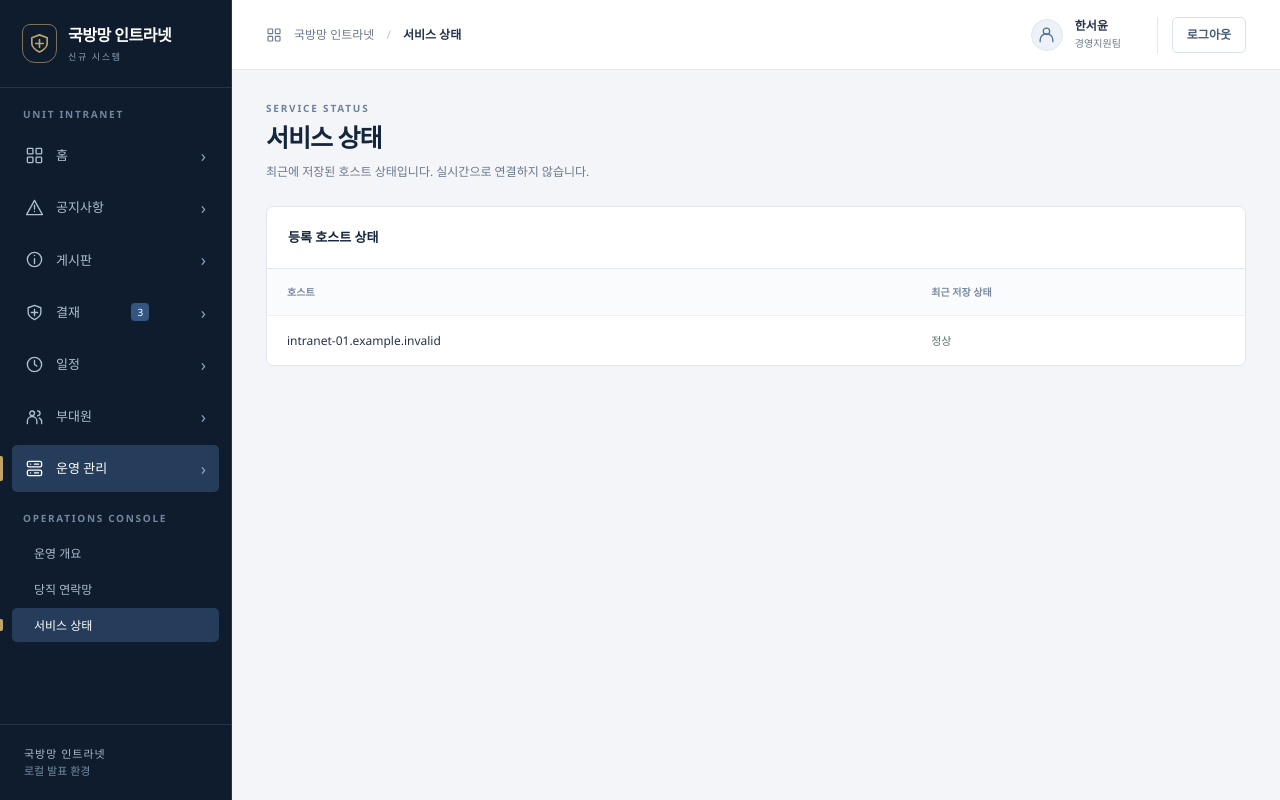
After one commit to cghsuw256/opswatch, a Django app: page /support/ in a window 1280 px wide. The commit adds this page. Run offline with Django 5.2, Linux system fonts and the light colour scheme; a user stored in the database is signed in; data comes from the database, SQL or seed files in the repository.

Commit message:
Restore demo records and operations navigation
- Recover historical intranet examples without importing credentials.
- Group host diagnostics under Operations and keep both status pages read-only.

```diff
--- a/config/patched_urls.py
+++ b/config/patched_urls.py
@@ -1,5 +1,6 @@
 from django.urls import include, path
 
+from operations.overview import dashboard, service_status
 from patched_portal import views
 
 urlpatterns = [
@@ -7,5 +8,7 @@ urlpatterns = [
     path("staff/", views.staff, name="staff"),
     path("login/", views.sign_in, name="login"),
     path("logout/", views.sign_out, name="logout"),
+    path("dashboard/", dashboard, name="dashboard"),
+    path("support/", service_status, name="support"),
     path("admin/diagnostics/", views.diagnostics, name="diagnostics"),
 ]
--- /dev/null
+++ b/operations/overview.py
@@ -0,0 +1,20 @@
+from django.contrib.auth.decorators import login_required
+from django.shortcuts import render
+from django.views.decorators.http import require_GET
+
+from .models import Inspection, Server
+
+
+@login_required
+@require_GET
+def dashboard(request):
+    return render(request, "inventory/dashboard.html", {
+        "servers": Server.objects.all(),
+        "inspections": Inspection.objects.select_related("server")[:12],
+    })
+
+
+@login_required
+@require_GET
+def service_status(request):
+    return render(request, "inventory/service_status.html", {"servers": Server.objects.only("hostname", "status")})
--- a/operations/templates/inventory/base.html
+++ b/operations/templates/inventory/base.html
@@ -19,6 +19,7 @@
       <symbol id="i-terminal" viewBox="0 0 24 24"><rect x="3" y="4" width="18" height="16" rx="2"/><path d="m7 9 3 3-3 3M13 15h4"/></symbol>
       <symbol id="i-alert" viewBox="0 0 24 24"><path d="m12 3 10 18H2Z"/><path d="M12 9v5M12 17h.01"/></symbol>
       <symbol id="i-clock" viewBox="0 0 24 24"><circle cx="12" cy="12" r="9"/><path d="M12 7v5l3 2"/></symbol>
+      <symbol id="i-server" viewBox="0 0 24 24"><rect x="3" y="3" width="18" height="7" rx="2"/><rect x="3" y="14" width="18" height="7" rx="2"/><path d="M7 6.5h.01M7 17.5h.01M12 6.5h5M12 17.5h5"/></symbol>
       <symbol id="i-arrow" viewBox="0 0 24 24"><path d="M4 12h16m-6-6 6 6-6 6"/></symbol>
       <symbol id="i-user" viewBox="0 0 24 24"><circle cx="12" cy="8" r="4"/><path d="M4 21v-2a8 8 0 0 1 16 0v2"/></symbol>
       <symbol id="i-info" viewBox="0 0 24 24"><circle cx="12" cy="12" r="9"/><path d="M12 11v6M12 7h.01"/></symbol>
@@ -39,11 +40,23 @@
       <a class="{% if '/approvals/' in request.path %}active{% endif %}" {% if '/approvals/' in request.path %}aria-current="page"{% endif %} href="{% url 'intranet:approvals' %}"><svg class="icon" aria-hidden="true"><use href="#i-shield"/></svg>결재{% if pending_approval_count %}<span class="shell-count">{{ pending_approval_count }}</span>{% endif %}<span class="nav-arrow" aria-hidden="true">›</span></a>
       <a class="{% if '/calendar/' in request.path %}active{% endif %}" {% if '/calendar/' in request.path %}aria-current="page"{% endif %} href="{% url 'intranet:calendar' %}"><svg class="icon" aria-hidden="true"><use href="#i-clock"/></svg>일정<span class="nav-arrow" aria-hidden="true">›</span></a>
       <a class="{% if '/people/' in request.path %}active{% endif %}" {% if '/people/' in request.path %}aria-current="page"{% endif %} href="{% url 'intranet:people' %}"><svg class="icon" aria-hidden="true"><use href="#i-users"/></svg>부대원<span class="nav-arrow" aria-hidden="true">›</span></a>
-      <a class="{% if request.path == '/staff/' %}active{% endif %}" {% if request.path == '/staff/' %}aria-current="page"{% endif %} href="{% url 'staff' %}"><svg class="icon" aria-hidden="true"><use href="#i-users"/></svg>당직 연락망<span class="nav-arrow" aria-hidden="true">›</span></a>
+      {% with route=request.resolver_match.url_name %}
+      <a href="{% url 'dashboard' %}" {% if route == 'dashboard' or route == 'staff' or route == 'support' or route == 'diagnostics' %}class="active" aria-current="location"{% endif %}><svg class="icon" aria-hidden="true"><use href="#i-server"/></svg>운영 관리<span class="nav-arrow" aria-hidden="true">›</span></a>
+      {% endwith %}
+    </nav>
+    {% with route=request.resolver_match.url_name %}
+    {% if route == 'dashboard' or route == 'staff' or route == 'support' or route == 'diagnostics' %}
+    <p class="nav-section">OPERATIONS CONSOLE</p>
+    <nav class="shell-secondary" aria-label="운영 관리 세부 메뉴">
+      <a href="{% url 'dashboard' %}" {% if route == 'dashboard' %}class="active" aria-current="page"{% endif %}>운영 개요</a>
+      <a href="{% url 'staff' %}" {% if route == 'staff' %}class="active" aria-current="page"{% endif %}>당직 연락망</a>
+      <a href="{% url 'support' %}" {% if route == 'support' %}class="active" aria-current="page"{% endif %}>서비스 상태</a>
       {% if perms.inventory.run_diagnostics %}
-      <a class="{% if request.path == '/admin/diagnostics/' %}active{% endif %}" {% if request.path == '/admin/diagnostics/' %}aria-current="page"{% endif %} href="{% url 'diagnostics' %}"><svg class="icon" aria-hidden="true"><use href="#i-terminal"/></svg>호스트 진단<span class="nav-arrow" aria-hidden="true">›</span></a>
+      <a href="{% url 'diagnostics' %}" {% if route == 'diagnostics' %}class="active" aria-current="page"{% endif %}>호스트 진단</a>
       {% endif %}
     </nav>
+    {% endif %}
+    {% endwith %}
     {% else %}
     <p class="nav-section">국방망 인트라넷</p>
     <nav aria-label="공개 메뉴">
--- /dev/null
+++ b/operations/templates/inventory/service_status.html
@@ -0,0 +1,24 @@
+{% extends "inventory/base.html" %}
+{% block title %}서비스 상태 · 국방망 인트라넷{% endblock %}
+{% block page_name %}서비스 상태{% endblock %}
+{% block content %}
+<header class="module-head">
+  <div><p class="kicker">Service Status</p><h1>서비스 상태</h1>
+    <p class="module-description">최근에 저장된 호스트 상태입니다. 실시간으로 연결하지 않습니다.</p></div>
+</header>
+<section class="card module">
+  <header><h2>등록 호스트 상태</h2></header>
+  <div class="table-scroll">
+    <table class="data">
+      <thead><tr><th scope="col">호스트</th><th scope="col">최근 저장 상태</th></tr></thead>
+      <tbody>
+      {% for server in servers %}
+        <tr><td>{{ server.hostname }}</td><td><span class="status-label {{ server.status }}">{{ server.get_status_display }}</span></td></tr>
+      {% empty %}
+        <tr><td colspan="2">등록된 호스트가 없습니다.</td></tr>
+      {% endfor %}
+      </tbody>
+    </table>
+  </div>
+</section>
+{% endblock %}
--- a/operations/urls.py
+++ b/operations/urls.py
@@ -1,11 +1,14 @@
 from django.urls import path
 
 from operations import views
+from operations.overview import dashboard, service_status
 
 urlpatterns = [
     path("staff/", views.staff, name="staff"),
     path("login/", views.login_view, name="login"),
     path("logout/", views.logout_view, name="logout"),
+    path("dashboard/", dashboard, name="dashboard"),
+    path("support/", service_status, name="support"),
     path("admin/setting", views.demo_token_settings, name="demo_token_settings"),
     path("admin/diagnostics/", views.diagnostics_page, name="diagnostics"),
 ]
--- a/patched_portal/management/commands/create_operator.py
+++ b/patched_portal/management/commands/create_operator.py
@@ -7,6 +7,7 @@ from django.core.management.base import BaseCommand, CommandError
 from django.db import transaction
 
 from patched_portal.ranks import RANKS
+from unit_portal.demo import seed_demo_inbox
 from unit_portal.profiles import get_profile
 
 
@@ -43,6 +44,7 @@ class Command(BaseCommand):
             except ValidationError as error:
                 raise CommandError(" ".join(error.messages)) from error
             profile.save(update_fields=["name", "title", "role"])
+            seed_demo_inbox(user)
             if diagnostics:
                 user.user_permissions.add(Permission.objects.get(
                     content_type__app_label="inventory", content_type__model="server",
--- a/unit_portal/static/intranet/shell.css
+++ b/unit_portal/static/intranet/shell.css
@@ -2,11 +2,15 @@
 .shell-skip:focus { transform: none; }
 .mast { overflow-y: auto; }
 .mast .nav-section { margin-top: 18px; }
+.mast .shell-secondary { gap: 2px; padding-bottom: 16px; }
+.mast .shell-secondary a { min-height: 34px; padding: 6px 13px 6px 22px; font-size: 12px; }
 .shell-count { margin-left: auto; padding: 1px 6px; border-radius: 4px; background: #365682; color: #fff; font-size: 10px; }
 .shell-profile { color: var(--ink); }
 .shell-profile:hover strong { color: var(--accent); }
 .shell-mobile-profile { display: none; }
 @media (max-width: 700px) {
   .mast { overflow-y: visible; }
+  .mast .shell-secondary { flex-wrap: wrap; padding: 0 12px 12px; }
+  .mast .shell-secondary a { min-height: 30px; padding: 6px 10px; font-size: 11px; }
   .shell-mobile-profile { display: inline; font-size: 11px; white-space: nowrap; }
 }
--- a/unit_portal/views.py
+++ b/unit_portal/views.py
@@ -120,7 +120,7 @@ def board(request):
         posts = posts.filter(category=category)
     if term:
         posts = posts.filter(Q(title__icontains=term) | Q(body__icontains=term))
-    page = Paginator(posts, 10).get_page(request.GET.get("page"))
+    page = Paginator(posts.order_by("-created", "-pk"), 10).get_page(request.GET.get("page"))
     return _render(request, "board", {"posts": page.object_list, "page_obj": page, "q": term, "category": category, "categories": CATEGORIES, "query_string": urlencode({"cat": category, "q": term})})
 
 
```
Also changed, not shown: operations/management/commands/seed_lab.py (+34 -3 lines), operations/templates/inventory/dashboard.html (added, +39 -0 lines), unit_portal/demo.py (added, +12 -0 lines), unit_portal/tests.py (+23 -0 lines), README.md, unit_portal/migrations/0005_example_records.json (added), unit_portal/migrations/0005_example_records.py (added).
